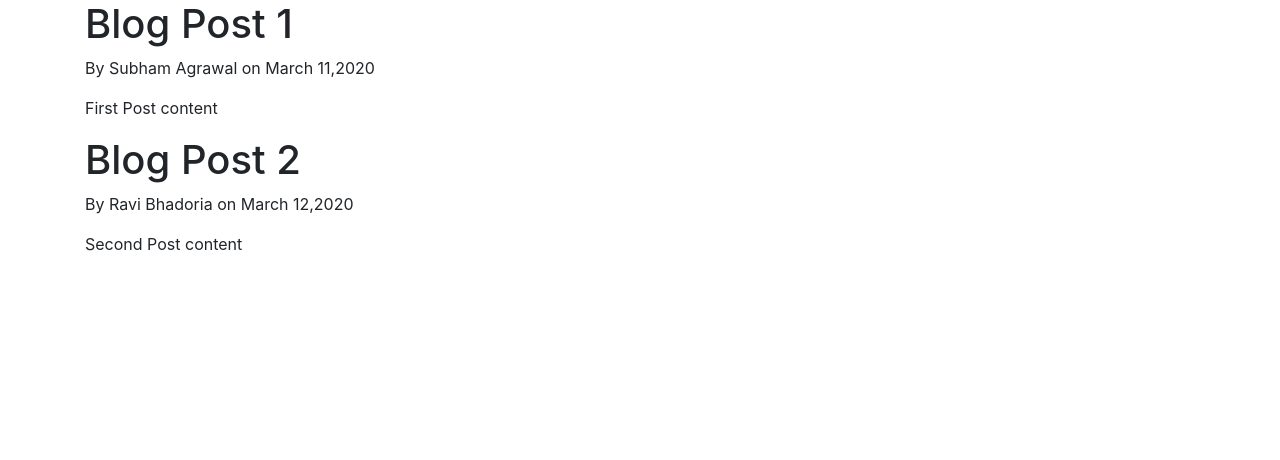
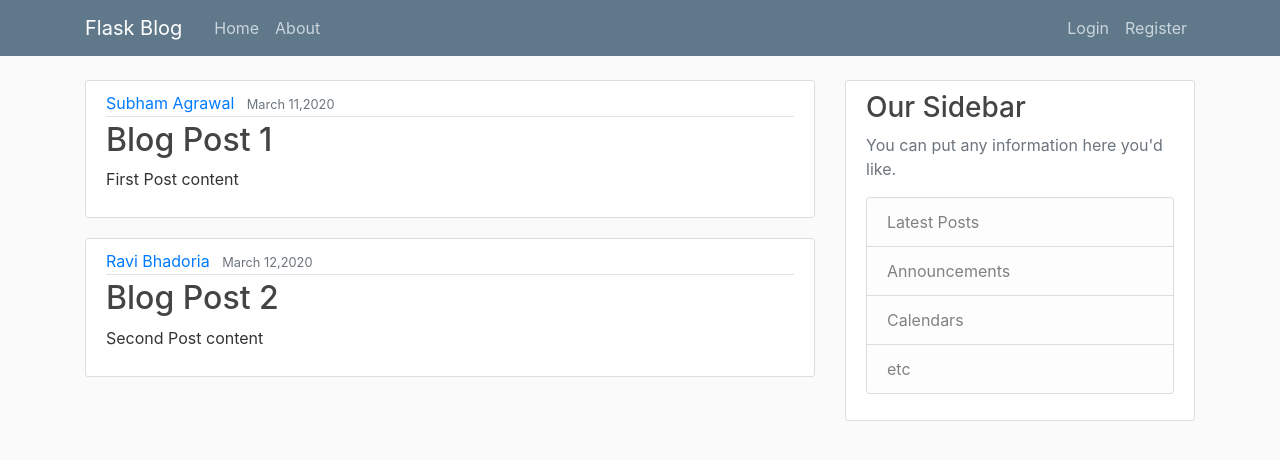
Before and after one commit to subhamagrawal7/Flask-Blog-Project, a Flask app: page / in a window 1280 px wide. Shown: the top 460 px of the page. Run offline with Flask 2, Linux system fonts and the light colour scheme; some libraries are stand-ins or nearby versions.

Commit message:
Added Navigation Bar and changed styling - Use url_for for correctly finding links to pages - For static .css files create a new folder called "static" - Appropriate styling was also added to all pages

```diff
--- a/flaskblog.py
+++ b/flaskblog.py
@@ -1,4 +1,4 @@
-from flask import Flask, render_template
+from flask import Flask, render_template, url_for
 app = Flask(__name__)
 
 posts = [
--- /dev/null
+++ b/static/main.css
@@ -0,0 +1,85 @@
+body {
+  background: #fafafa;
+  color: #333333;
+  margin-top: 5rem;
+}
+
+h1,
+h2,
+h3,
+h4,
+h5,
+h6 {
+  color: #444444;
+}
+
+.bg-steel {
+  background-color: #5f788a;
+}
+
+.site-header .navbar-nav .nav-link {
+  color: #cbd5db;
+}
+
+.site-header .navbar-nav .nav-link:hover {
+  color: #ffffff;
+}
+
+.site-header .navbar-nav .nav-link.active {
+  font-weight: 500;
+}
+
+.content-section {
+  background: #ffffff;
+  padding: 10px 20px;
+  border: 1px solid #dddddd;
+  border-radius: 3px;
+  margin-bottom: 20px;
+}
+
+.article-title {
+  color: #444444;
+}
+
+a.article-title:hover {
+  color: #428bca;
+  text-decoration: none;
+}
+
+.article-content {
+  white-space: pre-line;
+}
+
+.article-img {
+  height: 65px;
+  width: 65px;
+  margin-right: 16px;
+}
+
+.article-metadata {
+  padding-bottom: 1px;
+  margin-bottom: 4px;
+  border-bottom: 1px solid #e3e3e3;
+}
+
+.article-metadata a:hover {
+  color: #333;
+  text-decoration: none;
+}
+
+.article-svg {
+  width: 25px;
+  height: 25px;
+  vertical-align: middle;
+}
+
+.account-img {
+  height: 125px;
+  width: 125px;
+  margin-right: 20px;
+  margin-bottom: 16px;
+}
+
+.account-heading {
+  font-size: 2.5rem;
+}
--- a/templates/home.html
+++ b/templates/home.html
@@ -1,5 +1,12 @@
 {% extends "layout.html" %} {% block content%} {% for post in posts %}
-<h1>{{ post.title }}</h1>
-<p>By {{ post.author }} on {{ post.date_posted }}</p>
-<p>{{ post.content }}</p>
+<article class="media content-section">
+  <div class="media-body">
+    <div class="article-metadata">
+      <a class="mr-2" href="#">{{ post.author }}</a>
+      <small class="text-muted">{{ post.date_posted }}</small>
+    </div>
+    <h2><a class="article-title" href="#">{{ post.title }}</a></h2>
+    <p class="article-content">{{ post.content }}</p>
+  </div>
+</article>
 {% endfor %} {% endblock content %}
--- a/templates/layout.html
+++ b/templates/layout.html
@@ -18,6 +18,7 @@
       crossorigin="anonymous"
     />
 
+    <link rel="stylesheet" type="text/css" href="{{ url_for('static',filename='main.css') }}">
     {% if title %}
     <title>Flask Blog - {{ title }}</title>
     {% else %}
@@ -26,10 +27,56 @@
   </head>
 
   <body>
-    <!-- A block is created which can be overwritten by the child elements -->
-    <div class="container">
-      {% block content %}{% endblock %}
-    </div>
+    <header class="site-header">
+      <nav class="navbar navbar-expand-md navbar-dark bg-steel fixed-top">
+        <div class="container">
+          <a class="navbar-brand mr-4" href="/">Flask Blog</a>
+          <button
+            class="navbar-toggler"
+            type="button"
+            data-toggle="collapse"
+            data-target="#navbarToggle"
+            aria-controls="navbarToggle"
+            aria-expanded="false"
+            aria-label="Toggle navigation"
+          >
+            <span class="navbar-toggler-icon"></span>
+          </button>
+          <div class="collapse navbar-collapse" id="navbarToggle">
+            <div class="navbar-nav mr-auto">
+              <a class="nav-item nav-link" href="/">Home</a>
+              <a class="nav-item nav-link" href="/about">About</a>
+            </div>
+            <!-- Navbar Right Side -->
+            <div class="navbar-nav">
+              <a class="nav-item nav-link" href="/login">Login</a>
+              <a class="nav-item nav-link" href="/register">Register</a>
+            </div>
+          </div>
+        </div>
+      </nav>
+    </header>
+
+    <main role="main" class="container">
+        <div class="row">
+            <div class="col-md-8">
+                {% block content %}{% endblock %}
+            </div>
+            <div class="col-md-4">
+                <div class="content-section">
+                    <h3>Our Sidebar</h3>
+                    <p class='text-muted'>You can put any information here you'd like.
+                        <ul class="list-group">
+                            <li class="list-group-item list-group-item-light">Latest Posts</li>
+                            <li class="list-group-item list-group-item-light">Announcements</li>
+                            <li class="list-group-item list-group-item-light">Calendars</li>
+                            <li class="list-group-item list-group-item-light">etc</li>
+                        </ul>
+                    </p>
+                </div>
+            </div>
+        </div>
+    </main>
 
     <!-- Optional JavaScript -->
     <!-- jQuery first, then Popper.js, then Bootstrap JS -->
```
